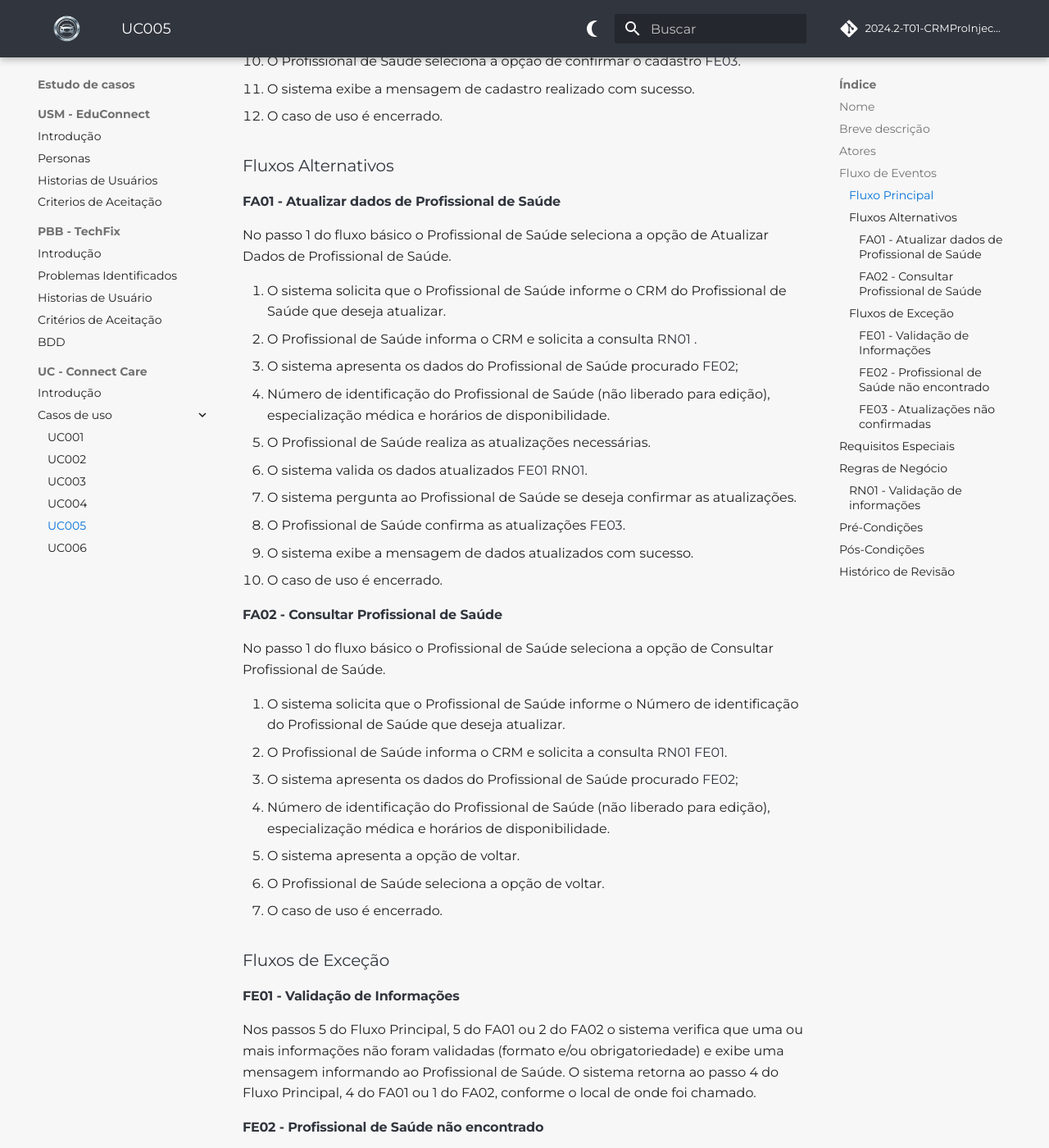
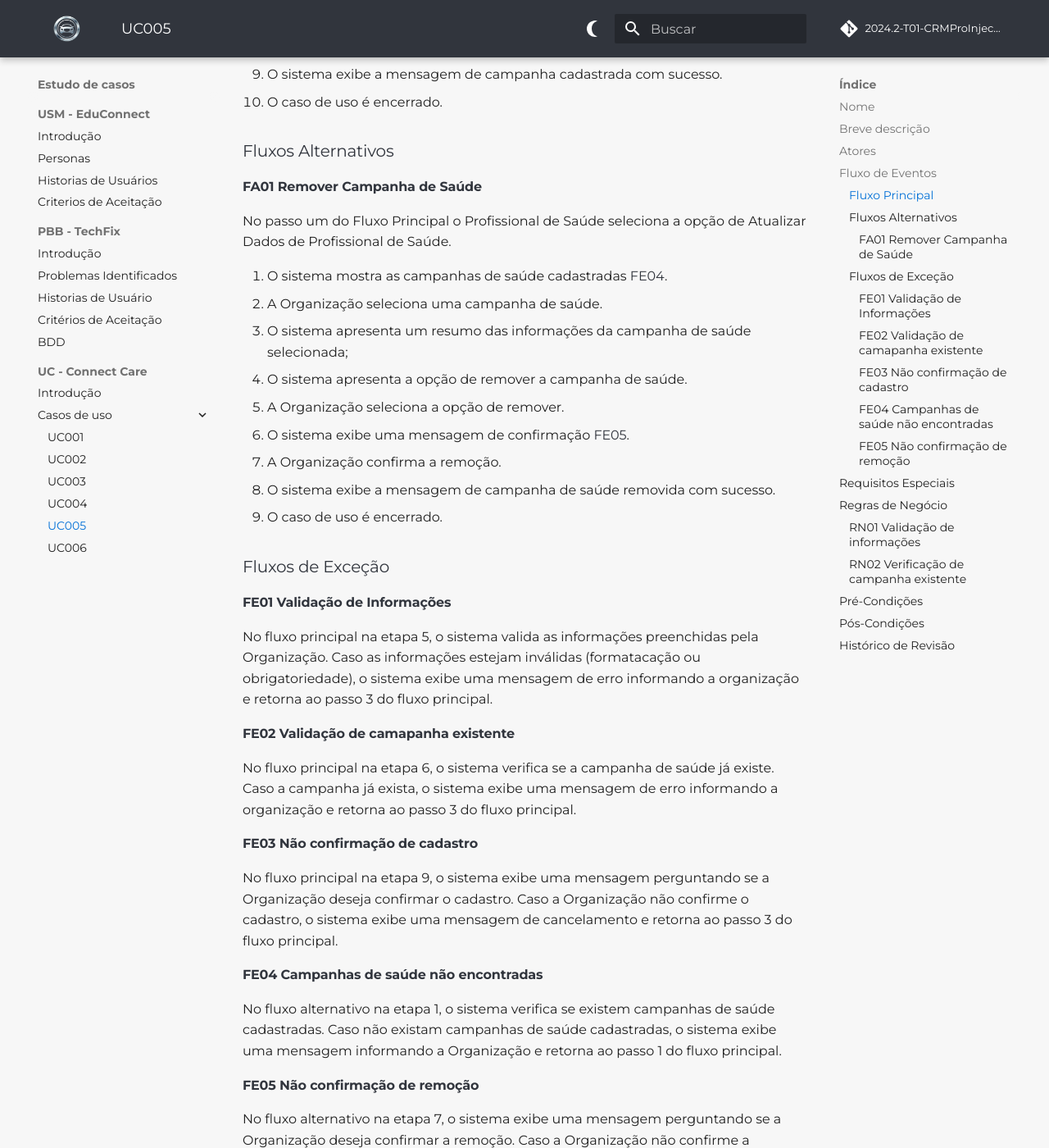
Before and after one commit to mdsreq-fga-unb/2024.2-T01-CRMProInjecao, an MkDocs documentation site: the page built from docs/estudo-de-caso-uc/caso-de-uso-05.md, in a window 1280 px wide and 1400 px high, scrolled down 1199 px. Shown: the whole window at 82% size. Built offline with MkDocs 1.6.1 and Material for MkDocs 9.7.7, drawn with Linux system fonts in a browser that asks for light colours; comment, search, counter and statistics services are not loaded; the version menu is left out; some of the changed text lies outside the part shown.

Commit message:
docs: updating uc 5

```diff
--- a/docs/estudo-de-caso-uc/caso-de-uso-05.md
+++ b/docs/estudo-de-caso-uc/caso-de-uso-05.md
@@ -5,7 +5,7 @@
 Registrar Campanhas de Saúde
 
 ## Breve descrição
-Este caso de uso permite ao profissional de saúde criar um perfil profissional para que sejam registradas suas especializações e horários de disponibilidade. Para isso, é possível que seja realizado o cadastro, consulta e alteração dos dados do profissional de saúde.
+Este caso de uso permite que as organizações de saúde possam registrar campanhas de saúde para que sejam divulgadas e realizadas. Para isso, é possível que seja realizado o cadastro, consulta e alteração das campanhas de saúde.
 
 ## Atores
 - **Organizações**
@@ -13,64 +13,62 @@
 ## Fluxo de Eventos
 
 ### Fluxo Principal
-Este caso de uso é iniciado quando o profissional de saúde escolher a opção *Profissional de Saúde*.
+Este caso de uso é iniciado quando a organização escolher a opção *Campanhas de Saúde*.
 
 1. O sistema apresenta as seguintes opções:
-- *Cadastrar novo Profissional de Saúde*;
-- *Atualizar Dados de Profissional de Saúde* [FA01](#fa01-atualizar-dados-de-profissional-de-saude);
-- *Consultar Profissional de Saúde* [FA02](#fa02-consultar-profissional-de-saude);
 
-2. O Profissional de Saúde seleciona a opção para o cadastro de um novo Profissional de Saúde.
-3. O sistema apresenta as informações a serem preenchidas para a inclusão de um novo Profissional de Saúde.
-4. O Profissional de Saúde preenche as informações e solicita o cadastro.
+    - *Cadastrar nova Campanha de Saúde*;
+    - *Remover Campanha de Saúde* [FA01](#fa01-remover-campanha-de-saude);
+
+2. A Organização seleciona a opção para o cadastro de uma nova campanha de saúde.
+3. O sistema apresenta as informações a serem preenchidas para a inclusão de uma nova campanha de saúde.
+4. A Organização preenche as informações e solicita o cadastro.
 5. O sistema valida as informações preenchidas [RN01](#rn01-validacao-de-informacoes) [FE01](#fe01-validacao-de-informacoes).
-6. O sistema envia uma mensagem perguntando se o Profissional de Saúde deseja confirmar o cadastro.
-7. O Profissional de Saúde seleciona a opção de confirmar o cadastro [FE03](#fe03-atualizacoes-nao-confirmadas).
-8. O sistema exibe a mensagem de cadastro realizado com sucesso.
-9. O caso de uso é encerrado.
+6. O sistema verifica se a campanha já existe [RN02](#rn02-verificacao-de-campanha-existente) [FE02](#fe02-validacao-de-camapanha-existente).
+7. O sistema envia uma mensagem perguntando se a Organização desja confirmar o cadastro.
+9. A Organização seleciona a opção de confirmar o cadastro [FE03](#fe03-nao-confirmacao-de-cadastro).
+10. O sistema exibe a mensagem de campanha cadastrada com sucesso.
+11. O caso de uso é encerrado.
 
 ### Fluxos Alternativos
 
-#### FA01 - Atualizar dados de Profissional de Saúde
+#### FA01 Remover Campanha de Saúde
 
-No passo 1 do fluxo básico o Profissional de Saúde seleciona a opção de Atualizar Dados de Profissional de Saúde.
+No passo um do Fluxo Principal o Profissional de Saúde seleciona a opção de Atualizar Dados de Profissional de Saúde.
 
-1. O sistema solicita que o Profissional de Saúde informe o CRM do Profissional de Saúde que deseja atualizar.
-2. O Profissional de Saúde informa o CRM e solicita a consulta [RN01](#rn01-validacao-de-informacoes) .
-3. O sistema apresenta os dados do Profissional de Saúde procurado [FE02](#fe02-profissional-de-saude-nao-encontrado);
-- Número de identificação do Profissional de Saúde (não liberado para edição), especialização médica e horários de disponibilidade.
-4. O Profissional de Saúde realiza as atualizações necessárias.
-5. O sistema valida os dados atualizados [FE01](#fe01-validacao-de-informacoes) [RN01](#rn01-validacao-de-informacoes).
-6. O sistema pergunta ao Profissional de Saúde se deseja confirmar as atualizações.
-7. O Profissional de Saúde confirma as atualizações [FE03](#fe03-atualizacoes-nao-confirmadas).
-8. O sistema exibe a mensagem de dados atualizados com sucesso.
+1. O sistema mostra as campanhas de saúde cadastradas [FE04](#fe04-campanhas-de-saude-nao-encontradas).
+2. A Organização seleciona uma campanha de saúde.
+3. O sistema apresenta um resumo das informações da campanha de saúde selecionada;
+4. O sistema apresenta a opção de remover a campanha de saúde.
+5. A Organização seleciona a opção de remover.
+6. O sistema exibe uma mensagem de confirmação [FE05](#fe05-nao-confirmacao-de-remocao).
+7. A Organização confirma a remoção.
+8. O sistema exibe a mensagem de campanha de saúde removida com sucesso.
 9. O caso de uso é encerrado.
-
-#### FA02 - Consultar Profissional de Saúde
-
-No passo 1 do fluxo básico o Profissional de Saúde seleciona a opção de Consultar Profissional de Saúde.
-
-1. O sistema solicita que o Profissional de Saúde informe o Número de identificação do Profissional de Saúde que deseja atualizar.
-2. O Profissional de Saúde informa o CRM e solicita a consulta [RN01](#rn01-validacao-de-informacoes) [FE01](#fe01-validacao-de-informacoes).
-3. O sistema apresenta os dados do Profissional de Saúde procurado [FE02](#fe02-profissional-de-saude-nao-encontrado);
-- Número de identificação do Profissional de Saúde (não liberado para edição), especialização médica e horários de disponibilidade.
-4. O sistema apresenta a opção de voltar.
-5. O Profissional de Saúde seleciona a opção de voltar.
-6. O caso de uso é encerrado.
 
 ### Fluxos de Exceção
 
-#### FE01 - Validação de Informações
+#### FE01 Validação de Informações
 
-Nos passos 5 do Fluxo Principal, 5 do FA01 ou 2 do FA02 o sistema verifica que uma ou mais informações não foram validadas (formato e/ou obrigatoriedade) e exibe uma mensagem informando ao Profissional de Saúde. O sistema retorna ao passo 4 do Fluxo Principal, 4 do FA01 ou 1 do FA02, conforme o local de onde foi chamado.
+No fluxo principal na etapa 5, o sistema valida as informações preenchidas pela Organização. Caso as informações estejam inválidas (formatacação ou obrigatoriedade), o sistema exibe uma mensagem de erro informando a organização e retorna ao passo 3 do fluxo principal.
 
-#### FE02 - Profissional de Saúde não encontrado
+#### FE02 Validação de camapanha existente
 
-Nos passos 3 do FA01 ou 3 do FA02 o sistema não encontra o Profissional de Saúde informado e apresenta a mensagem. O sistema  retorna ao passo 2 do FA01 ou 2 do FA02, conforme o local de onde foi chamado.
+No fluxo principal na etapa 6, o sistema verifica se a campanha de saúde já existe. Caso a campanha já exista, o sistema exibe uma mensagem de erro informando a organização e retorna ao passo 3 do fluxo principal.
 
-#### FE03 - Atualizações não confirmadas
+#### FE03 Não confirmação de cadastro
 
-Nos passos 7 do Fluxo Principal ou 7 do FA01 o advogado não confirma as atualizações. O sistema retorna ao passo 6 do Fluxo Principal ou 6 do FA01 conforme o local de onde foi chamado.
+No fluxo principal na etapa 9, o sistema exibe uma mensagem perguntando se a Organização deseja confirmar o cadastro. Caso a Organização não confirme o cadastro, o sistema exibe uma mensagem de cancelamento e retorna ao passo 3 do fluxo principal.
+
+#### FE04 Campanhas de saúde não encontradas
+
+No fluxo alternativo na etapa 1, o sistema verifica se existem campanhas de saúde cadastradas. Caso não existam campanhas de saúde cadastradas, o sistema exibe uma mensagem informando a Organização e retorna ao passo 1 do fluxo principal.
+
+
+#### FE05 Não confirmação de remoção
+
+No fluxo alternativo na etapa 7, o sistema exibe uma mensagem perguntando se a Organização deseja confirmar a remoção. Caso a Organização não confirme a remoção, o sistema exibe uma mensagem de cancelamento e retorna ao passo 3 do fluxo alternativo.
+
 
 ## Requisitos Especiais
 
@@ -80,29 +78,34 @@
 
 ## Regras de Negócio
 
-### RN01 - Validação de informações
+### RN01 Validação de informações
 As seguintes validações devem ser realizadas:
 
-| Nome                        |         Formato         | Obrigatoriedade | Valores |
-|-----------------------------|:----------------------:|:--------------:|:--------|
-| Número de identificação     |      9999999999       |       Sim      | -       |
-| Especialização médica       | Texto até 500 caracteres |       Sim      | -       |
-| Horários de disponibilidade | Texto até 500 caracteres |       Sim      | -       |
+| Campo                | Formato                        | Obrigatoriedade |
+|----------------------|------------------------------|----------------|
+| Nome da Campanha     | Texto em até 50 caracteres                          | Sim            |
+| Descrição            | Texto em até 500 caracteres                          | Sim            |
+| Data de Início       | Data                    | Sim            |
+| Data de Término      | Data                    | Sim            |
+| Local                | Texto em até 50 caracteres                          | Sim            |
+| Público Alvo         | Texto em até 50 caracteres                          | Sim            |
 
 
+### RN02 Verificação de campanha existente
+
+No passo 6 do fluxo principal, o sistema verifica se a campanha de saúde já existe no mesmo dia, hora, local e público alvo. Caso a campanha já exista, o sistema exibe uma mensagem de erro informando a organização e retorna ao passo 3 do fluxo principal.
 
 ## Pré-Condições
 
-- O profissional de saúde deve ter acesso ao sistema Connect Care via web ou aplicativo móvel.
-- O profissional de saúde deve fornecer informações válidas para completar o registro.
+- A organização de saúde deve ter acesso ao sistema Connect Care via web ou aplicativo móvel.
+- A Organização de saúde deve fornecer informações válidas para completar o registro.
 
 ## Pós-Condições
 
-- Após o registro bem-sucedido, o profissional de saúde pode acessar sua conta e utilizar os serviços do sistema.
-- O sistema armazena os dados do profissional de saúde para futuras autenticações.
+- Após o registro bem-sucedido, a campanha de saúde pode ser visualizada.
 
 ## Histórico de Revisão
 
 | Versão | Descrição | Autor | Data |
 | ------ | ------------------------------------------------------------------- | ------------ |---------- |
-| 1.0 | Criação da Especificação | [Arthur Heleno](http://github.com/arthur-heleno) | 10/02/2025 |
+| 1.0 | Criação da Especificação | [Bruno Bragança dos Reis](https://github.com/BrunoBReis) | 11/02/2025 |
```
